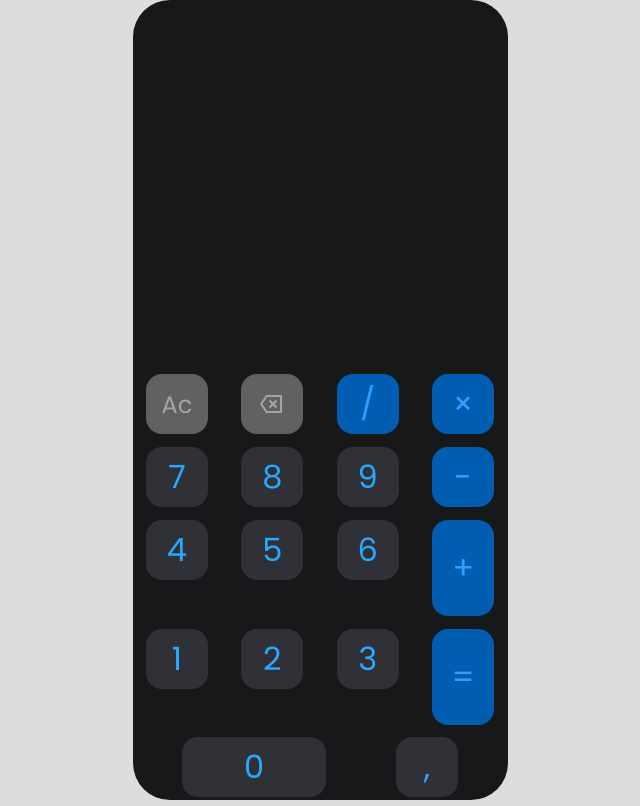
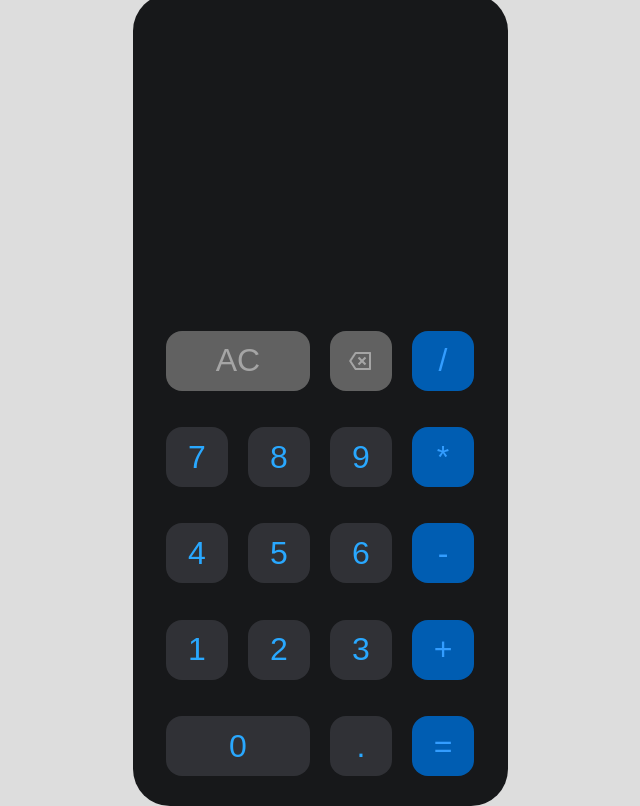
Before and after one commit to ZZ-5/calc_react, a React (Vite) app: page / in a window 1280 px wide. Shown: the whole page, without its empty margins (320-960 px from the left). Built offline with nearby package versions, Linux system fonts and the light colour scheme.

Commit message:
Display and Keyboard

```diff
--- a/src/components/Display/index.tsx
+++ b/src/components/Display/index.tsx
@@ -1,6 +1,15 @@
 import React from 'react';
-import { StylesDisplay } from './style';
+import { StylesCalculations, StylesDisplay, StylesResult } from './style';
+import { useAppSelector } from '../../hooks';
 
 export const Display = () => {
-  return <StylesDisplay></StylesDisplay>;
+  const calculations = useAppSelector(state => state.displaySliceReducer.value);
+  const result = useAppSelector(state => state.displaySliceReducer.result);
+
+  return (
+    <StylesDisplay>
+      <StylesCalculations>{calculations}</StylesCalculations>
+      <StylesResult>{result}</StylesResult>
+    </StylesDisplay>
+  );
 };
--- a/src/components/Display/style.ts
+++ b/src/components/Display/style.ts
@@ -2,10 +2,33 @@ import styled from 'styled-components';
 
 export const StylesDisplay = styled.div`
   width: 100%;
-  width: 37.5rem;
-  height: 38rem;
+  height: 50%;
   display: flex;
   background-color: rgba(23, 24, 26, 1);
-  justify-content: center;
+  justify-content: end;
   border-radius: 3.7rem 3.7rem 0 0;
+  align-items: end;
+  flex-direction: column;
 `;
+
+export const StylesResult = styled.div`
+  width: 100%;
+  font-size: 4.8rem;
+  height: fit-content;
+  color: white;
+  text-align: right;
+  margin: 0 3rem;
+`;
+
+export const StylesCalculations = styled.div`
+  width: 100%;
+  max-width: 30rem;
+  display: flex;
+  flex-wrap: wrap;
+  justify-content: end;
+  align-items: end;
+  flex-direction: column;
+  color: rgba(129, 129, 129, 1);
+  font-size: 2.6rem;
+  margin: 0 3rem;
+`;
--- a/src/components/Keyboard/index.tsx
+++ b/src/components/Keyboard/index.tsx
@@ -1,38 +1,122 @@
-import React from 'react';
+import React, { useEffect } from 'react';
 import {
-  StylesBigKeySign,
   StylesKeyCount,
   StylesKeyDel,
   StylesKeyDelImg,
   StylesKeySign,
   StylesKeyboard,
-  StylesWideKeyCount
+  StylesKeyboardKeys,
+  StylesWideKeyCount,
+  StylesWideKeyDel,
 } from './styles';
 import del_icon from '../../assets/icons/delete_icon.png';
+import { useAppDispatch } from '../../hooks';
+import {
+  addResult,
+  addSymbol,
+  allClear,
+  deleteSymbol,
+} from '../../store/calculationsSlice';
 
 export const Keyboard = () => {
+  const dispatch = useAppDispatch();
+
+  function onClick(e: any) {
+    dispatch(addSymbol(e.currentTarget.innerText));
+  }
+
+  useEffect(() => {
+    document.addEventListener('keydown', detectKeyDown, true);
+  }, []);
+
+  const detectKeyDown = (e: React.KeyboardEvent) => {
+    switch (e.key) {
+      case '1':
+        dispatch(addSymbol('1'));
+        break;
+      case '2':
+        dispatch(addSymbol('2'));
+        break;
+      case '3':
+        dispatch(addSymbol('3'));
+        break;
+      case '4':
+        dispatch(addSymbol('4'));
+        break;
+      case '5':
+        dispatch(addSymbol('5'));
+        break;
+      case '6':
+        dispatch(addSymbol('6'));
+        break;
+      case '7':
+        dispatch(addSymbol('7'));
+        break;
+      case '8':
+        dispatch(addSymbol('8'));
+        break;
+      case '9':
+        dispatch(addSymbol('9'));
+        break;
+      case '0':
+        dispatch(addSymbol('0'));
+        break;
+      case '+':
+        dispatch(addSymbol('+'));
+        break;
+      case '-':
+        dispatch(addSymbol('-'));
+        break;
+      case '*':
+        dispatch(addSymbol('*'));
+        break;
+      case '.':
+        dispatch(addSymbol('.'));
+        break;
+      case '/':
+        dispatch(addSymbol('/'));
+        break;
+      case 'Enter':
+        dispatch(addResult());
+        break;
+      case 'Backspace':
+        dispatch(deleteSymbol());
+        break;
+      case 'Delete':
+        dispatch(allClear());
+        break;
+
+      default:
+        break;
+    }
+  };
+
   return (
     <StylesKeyboard>
-      <StylesKeyDel>Ac</StylesKeyDel>
-      <StylesKeyDel>
-        <StylesKeyDelImg src={del_icon}></StylesKeyDelImg>
-      </StylesKeyDel>
-      <StylesKeySign>/</StylesKeySign>
-      <StylesKeySign>&#215;</StylesKeySign>
-      <StylesKeyCount>7</StylesKeyCount>
-      <StylesKeyCount>8</StylesKeyCount>
-      <StylesKeyCount>9</StylesKeyCount>
-      <StylesKeySign>-</StylesKeySign>
-      <StylesKeyCount>4</StylesKeyCount>
-      <StylesKeyCount>5</StylesKeyCount>
-      <StylesKeyCount>6</StylesKeyCount>
-      <StylesBigKeySign>+</StylesBigKeySign>
-      <StylesKeyCount>1</StylesKeyCount>
-      <StylesKeyCount>2</StylesKeyCount>
-      <StylesKeyCount>3</StylesKeyCount>
-      <StylesBigKeySign>=</StylesBigKeySign>
-      <StylesWideKeyCount>0</StylesWideKeyCount>
-      <StylesKeyCount>,</StylesKeyCount>
+      <StylesKeyboardKeys>
+        <StylesWideKeyDel onClick={() => dispatch(allClear())}>
+          AC
+        </StylesWideKeyDel>
+        <StylesKeyDel onClick={() => dispatch(deleteSymbol())}>
+          <StylesKeyDelImg src={del_icon}></StylesKeyDelImg>
+        </StylesKeyDel>
+        <StylesKeySign onClick={e => onClick(e)}>/</StylesKeySign>
+        <StylesKeyCount onClick={e => onClick(e)}>7</StylesKeyCount>
+        <StylesKeyCount onClick={e => onClick(e)}>8</StylesKeyCount>
+        <StylesKeyCount onClick={e => onClick(e)}>9</StylesKeyCount>
+        <StylesKeySign onClick={e => onClick(e)}>*</StylesKeySign>
+        <StylesKeyCount onClick={e => onClick(e)}>4</StylesKeyCount>
+        <StylesKeyCount onClick={e => onClick(e)}>5</StylesKeyCount>
+        <StylesKeyCount onClick={e => onClick(e)}>6</StylesKeyCount>
+        <StylesKeySign onClick={e => onClick(e)}>-</StylesKeySign>
+        <StylesKeyCount onClick={e => onClick(e)}>1</StylesKeyCount>
+        <StylesKeyCount onClick={e => onClick(e)}>2</StylesKeyCount>
+        <StylesKeyCount onClick={e => onClick(e)}>3</StylesKeyCount>
+        <StylesKeySign onClick={e => onClick(e)}>+</StylesKeySign>
+        <StylesWideKeyCount onClick={e => onClick(e)}>0</StylesWideKeyCount>
+        <StylesKeyCount onClick={e => onClick(e)}>.</StylesKeyCount>
+        <StylesKeySign onClick={() => dispatch(addResult())}>=</StylesKeySign>
+      </StylesKeyboardKeys>
     </StylesKeyboard>
   );
 };
--- a/src/components/Keyboard/styles.ts
+++ b/src/components/Keyboard/styles.ts
@@ -2,15 +2,21 @@ import styled from 'styled-components';
 
 export const StylesKeyboard = styled.div`
   width: 100%;
-  width: 37.5rem;
-  height: 43.2rem;
+  height: 100%;
   display: flex;
   background-color: rgba(23, 24, 26, 1);
-  justify-content: space-evenly;
+  justify-content: center;
   border-radius: 0 0 3.7rem 3.7rem;
+`;
+
+export const StylesKeyboardKeys = styled.div`
+  width: 100%;
+  display: flex;
+  justify-content: center;
   flex-wrap: wrap;
-  gap: 1rem 2rem;
-  align-items: start;
+  gap: 0 2rem;
+  align-items: end;
+  margin: 3rem 0;
 `;
 
 export const StylesKeyCount = styled.button`
@@ -59,20 +65,6 @@ export const StylesKeySign = styled.button`
   cursor: pointer;
 `;
 
-export const StylesBigKeySign = styled.button`
-  width: 100%;
-  max-width: 6.2rem;
-  height: 9.6rem;
-  display: flex;
-  align-items: center;
-  justify-content: center;
-  border-radius: 1.6rem;
-  background-color: rgba(0, 93, 178, 1);
-  color: rgba(51, 157, 255, 1);
-  font-size: 3.2rem;
-  cursor: pointer;
-`;
-
 export const StylesWideKeyCount = styled.button`
   width: 100%;
   max-width: 14.4rem;
@@ -86,3 +78,17 @@ export const StylesWideKeyCount = styled.button`
   font-size: 3.2rem;
   cursor: pointer;
 `;
+
+export const StylesWideKeyDel = styled.button`
+  width: 100%;
+  max-width: 14.4rem;
+  height: 6rem;
+  display: flex;
+  align-items: center;
+  justify-content: center;
+  background-color: rgba(97, 97, 97, 1);
+  border-radius: 1.6rem;
+  color: rgba(165, 165, 165, 1);
+  font-size: 3.2rem;
+  cursor: pointer;
+`;
--- a/src/components/Layout/index.tsx
+++ b/src/components/Layout/index.tsx
@@ -1,13 +1,15 @@
 import React from 'react';
-import { LayoutWrapper } from './styles';
+import { LayoutWrapper, PhoneWrapper } from './styles';
 import { Keyboard } from '../Keyboard';
 import { Display } from '../Display';
 
 export const Layout = () => {
   return (
     <LayoutWrapper>
-      <Display />
-      <Keyboard />
+      <PhoneWrapper>
+        <Display />
+        <Keyboard />
+      </PhoneWrapper>
     </LayoutWrapper>
   );
 };
--- a/src/components/Layout/styles.ts
+++ b/src/components/Layout/styles.ts
@@ -9,3 +9,11 @@ export const LayoutWrapper = styled.div`
   align-items: center;
   flex-direction: column;
 `;
+
+export const PhoneWrapper = styled.div`
+  display: flex;
+  flex-direction: column;
+  width: 100%;
+  max-width: 37.5rem;
+  min-height: 81.2rem;
+`;
--- /dev/null
+++ b/src/hooks/index.ts
@@ -0,0 +1,5 @@
+import { TypedUseSelectorHook, useDispatch, useSelector } from 'react-redux';
+import type { RootState, AppDispatch } from '../store';
+
+export const useAppDispatch = () => useDispatch<AppDispatch>();
+export const useAppSelector: TypedUseSelectorHook<RootState> = useSelector;
--- a/src/index.tsx
+++ b/src/index.tsx
@@ -12,13 +12,25 @@ if (!root) {
 }
 
 const Global = createGlobalStyle`
-  * {
+  html, body {
     margin: 0;
     padding: 0;
     box-sizing: border-box;
     font-size: 10px;
     background-color: #dddddd;
     font-family: 'Poppins';
+  }
+
+  h1,
+  h2,
+  h3,
+  h4,
+  p,
+  a,
+  input,
+  button,
+  ul,
+  li {
     border: none;
   }
 `;
--- /dev/null
+++ b/src/store/calculationsSlice.tsx
@@ -0,0 +1,44 @@
+import { PayloadAction, createSlice } from '@reduxjs/toolkit';
+
+type DisplayState = {
+  value: string;
+  result: string;
+};
+
+const initialState: DisplayState = {
+  value: '',
+  result: '',
+};
+
+export const displaySlice = createSlice({
+  name: 'display',
+  initialState,
+  reducers: {
+    allClear: (state: DisplayState) => {
+      state.value = '';
+      state.result = '';
+    },
+    addSymbol: (state: DisplayState, action: PayloadAction<string>) => {
+      const operators = ['/', '+', '-', '*', ','];
+      if (
+        (operators.includes(action.payload) && state.value === '') ||
+        (operators.includes(action.payload) &&
+          operators.includes(state.value.slice(-1)))
+      ) {
+        return;
+      }
+      state.value += action.payload;
+    },
+    deleteSymbol: (state: DisplayState) => {
+      state.value = state.value.slice(0, -1);
+    },
+    addResult: (state: DisplayState) => {
+      state.value = eval(state.value);
+      state.result = state.value;
+    },
+  },
+});
+
+export const { allClear, addSymbol, deleteSymbol, addResult } =
+  displaySlice.actions;
+export default displaySlice.reducer;
--- a/src/store/index.tsx
+++ b/src/store/index.tsx
@@ -1,9 +1,11 @@
 import { configureStore } from '@reduxjs/toolkit';
-
-const reducer = {};
+import displaySliceReducer from './calculationsSlice';
+const reducer = {
+  displaySliceReducer: displaySliceReducer,
+};
 
 export const store = configureStore({
-  reducer
+  reducer,
 });
 
 export type AppDispatch = typeof store.dispatch;
```
Also changed, not shown: src/store/types.ts (deleted).
